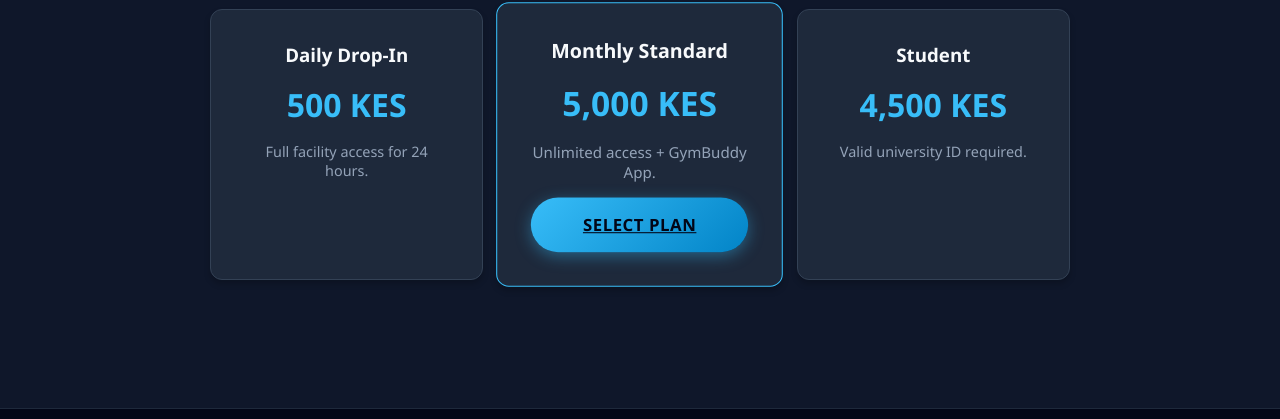
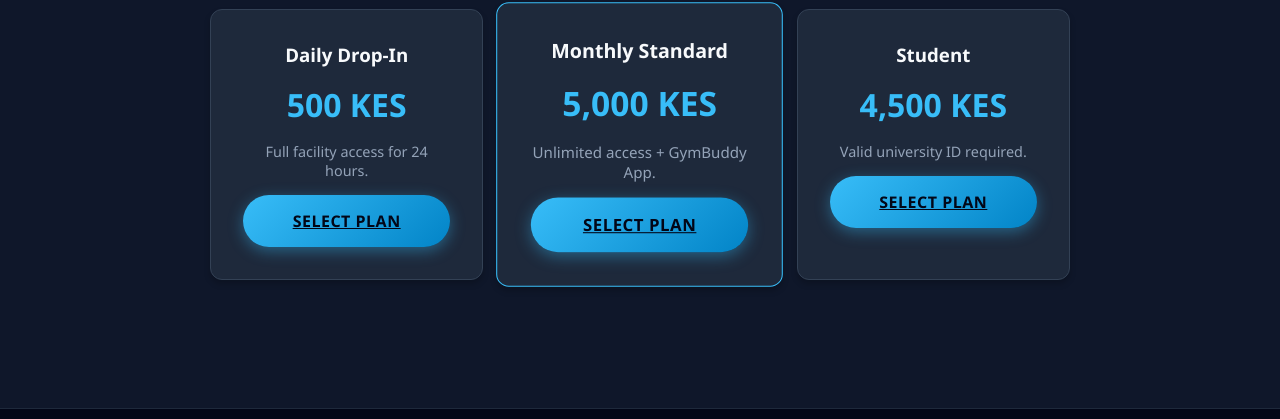
Before and after one commit to enochmmwambua/Web_App, a plain HTML site: page index.html in a window 1280 px wide. Shown: the part 3188-3607 px from the top of the page. Drawn offline with Linux system fonts and the light colour scheme.

Commit message:
Final Fixes

```diff
--- a/index.html
+++ b/index.html
@@ -152,6 +152,7 @@
                 <h3>Daily Drop-In</h3>
                 <div class="price">500 KES</div>
                 <p>Full facility access for 24 hours.</p>
+                <a href="signup.html" class="cta-btn full-width" style="margin-top: 15px; display: inline-block;">Select Plan</a>
             </div>
             <div class="price-card popular">
                 <h3>Monthly Standard</h3>
@@ -163,6 +164,7 @@
                 <h3>Student</h3>
                 <div class="price">4,500 KES</div>
                 <p>Valid university ID required.</p>
+                <a href="signup.html" class="cta-btn full-width" style="margin-top: 15px; display: inline-block;">Select Plan</a>
             </div>
         </div>
     </section>
```
